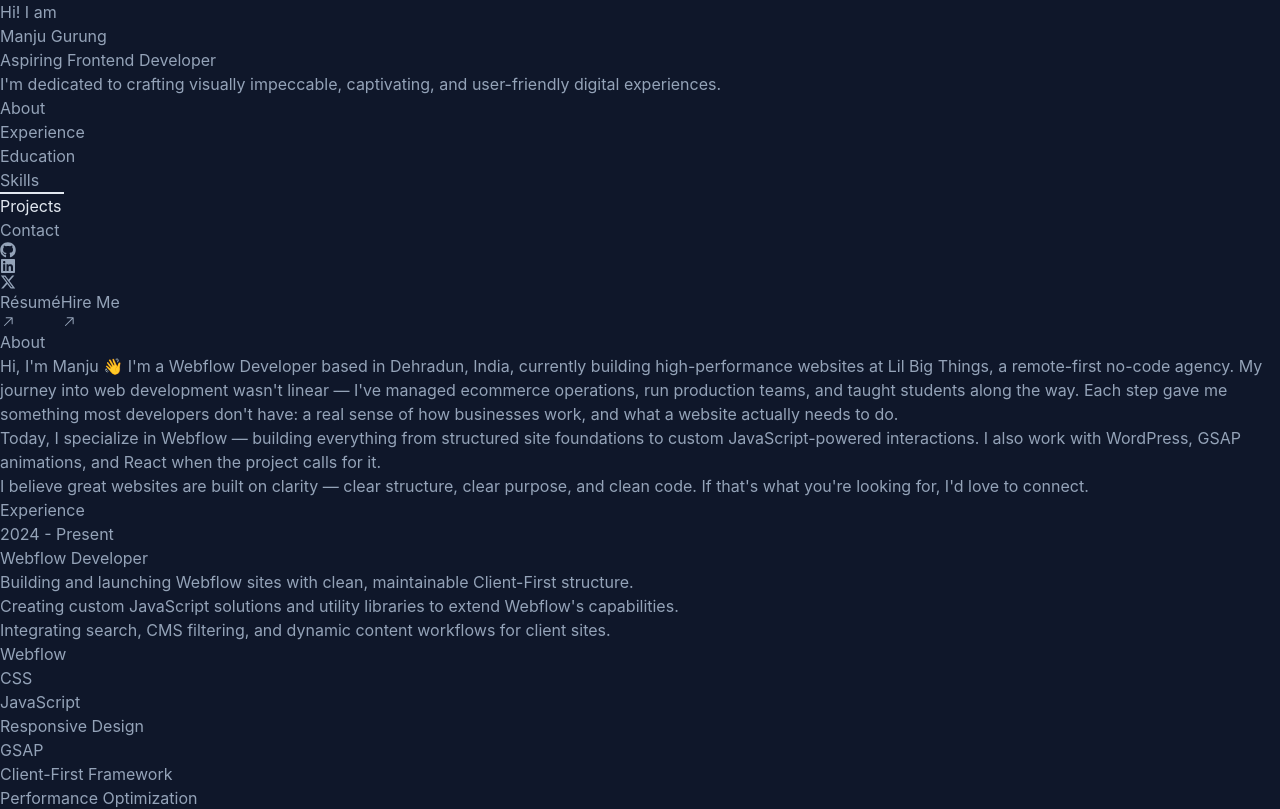
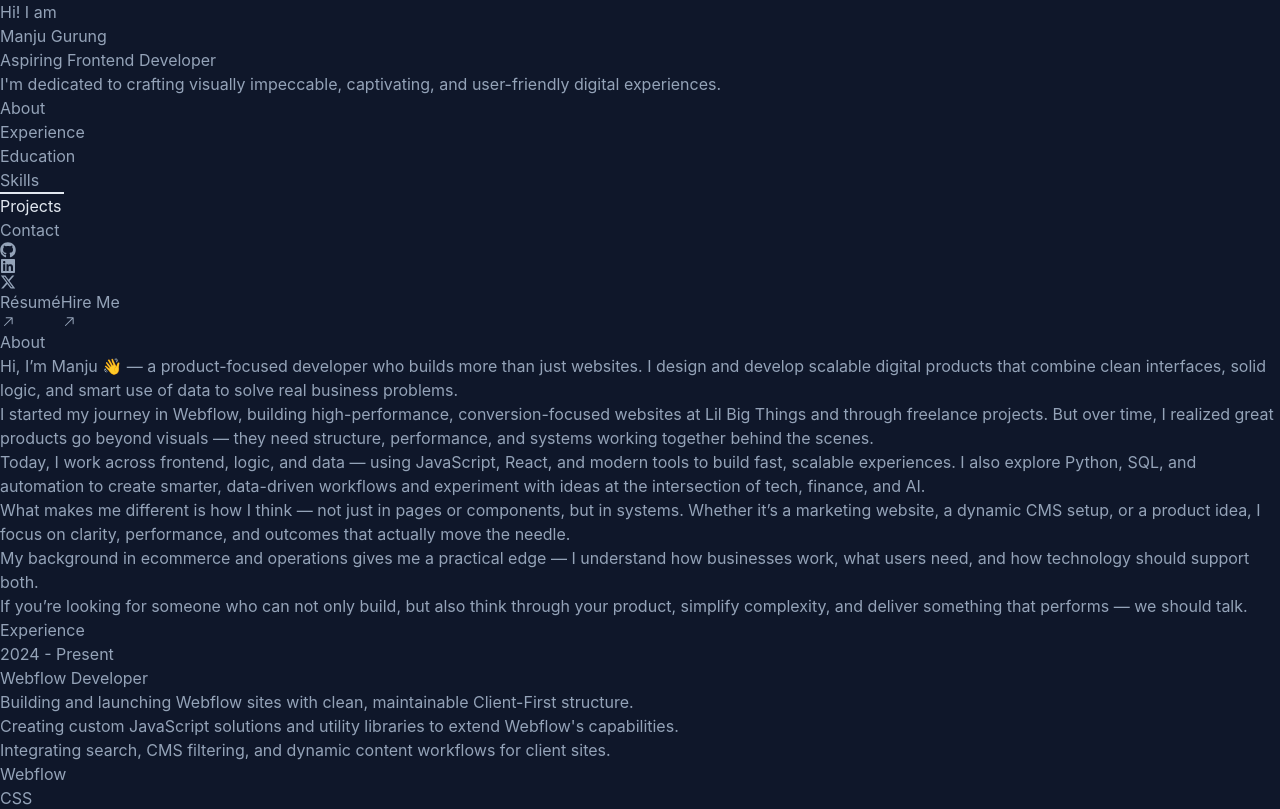
Before and after one commit to manju0912/Portfolio, a React (Vite) app: page / in a window 1280 px wide. Shown: the top 809 px of the page. Built offline with nearby package versions, Linux system fonts and the light colour scheme.

Commit message:
Revise About section for clarity and focus on products
Updated the About section to reflect a more product-focused approach and expanded on skills and experiences.

```diff
--- a/src/components/About.jsx
+++ b/src/components/About.jsx
@@ -6,9 +6,24 @@
         <h2 className="font-bold uppercase text-slate-200 tracking-widest">About</h2>
       </div>
       <div className="lg:mt-8">
-        <p className="mb-4">Hi, I'm Manju 👋 I'm a Webflow Developer based in Dehradun, India, currently building high-performance websites at Lil Big Things, a remote-first no-code agency. My journey into web development wasn't linear — I've managed ecommerce operations, run production teams, and taught students along the way. Each step gave me something most developers don't have: a real sense of how businesses work, and what a website actually needs to do.</p>
-        <p className="mb-4">Today, I specialize in Webflow — building everything from structured site foundations to custom JavaScript-powered interactions. I also work with WordPress, GSAP animations, and React when the project calls for it.</p>
-        <p className="mb-4">I believe great websites are built on clarity — clear structure, clear purpose, and clean code. If that's what you're looking for, I'd love to connect.</p>
+        <p className="mb-4">
+          Hi, I’m Manju 👋 — a product-focused developer who builds more than just websites. I design and develop scalable digital products that combine clean interfaces, solid logic, and smart use of data to solve real business problems.
+        </p>
+        <p className="mb-4">
+          I started my journey in Webflow, building high-performance, conversion-focused websites at Lil Big Things and through freelance projects. But over time, I realized great products go beyond visuals — they need structure, performance, and systems working together behind the scenes.
+        </p>
+        <p className="mb-4">
+          Today, I work across frontend, logic, and data — using JavaScript, React, and modern tools to build fast, scalable experiences. I also explore Python, SQL, and automation to create smarter, data-driven workflows and experiment with ideas at the intersection of tech, finance, and AI.
+        </p>
+        <p className="mb-4">
+          What makes me different is how I think — not just in pages or components, but in systems. Whether it’s a marketing website, a dynamic CMS setup, or a product idea, I focus on clarity, performance, and outcomes that actually move the needle.
+        </p>
+        <p className="mb-4">
+          My background in ecommerce and operations gives me a practical edge — I understand how businesses work, what users need, and how technology should support both.
+        </p>
+        <p className="mb-4">
+          If you’re looking for someone who can not only build, but also think through your product, simplify complexity, and deliver something that performs — we should talk.
+        </p>
       </div>
     </div>
   )
```
